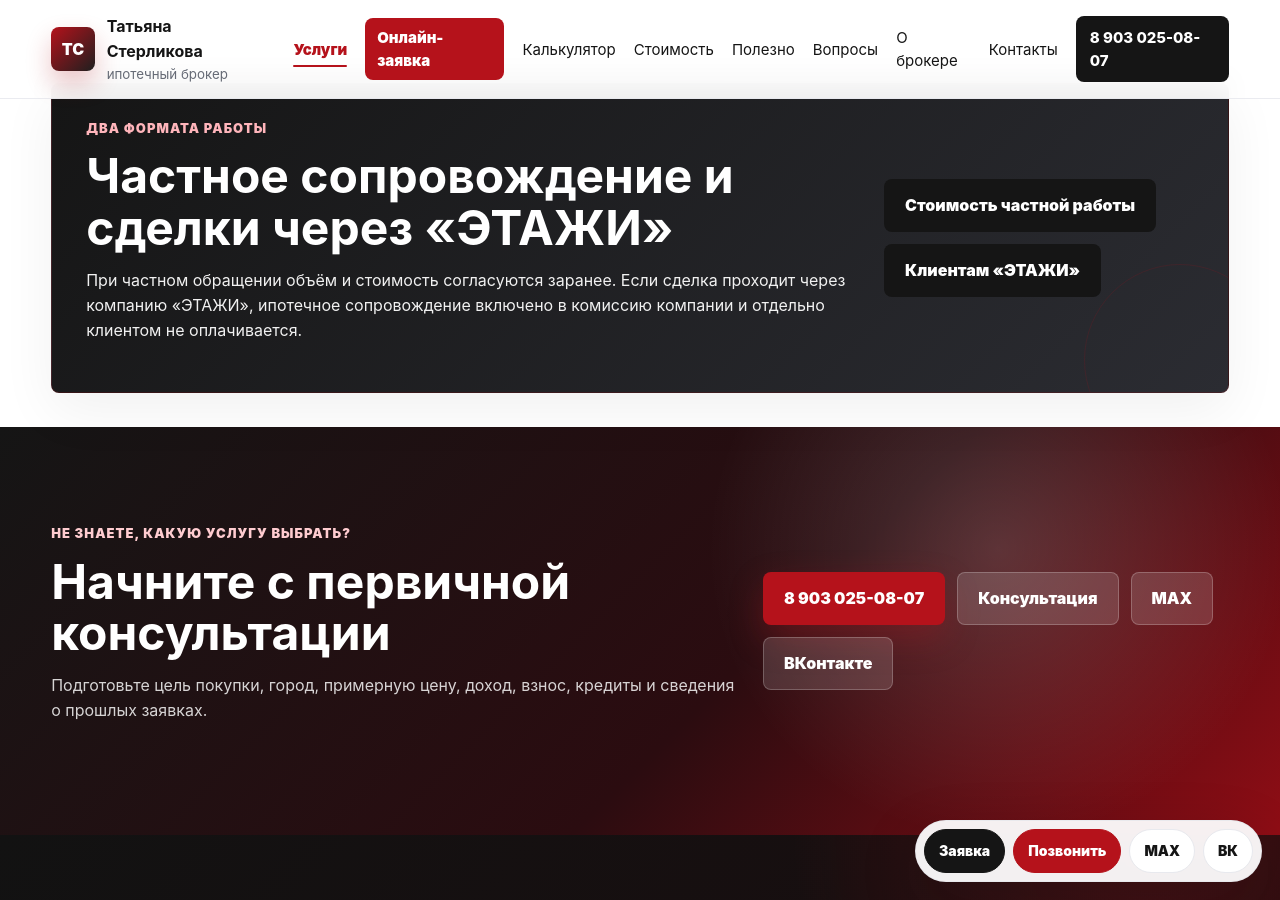
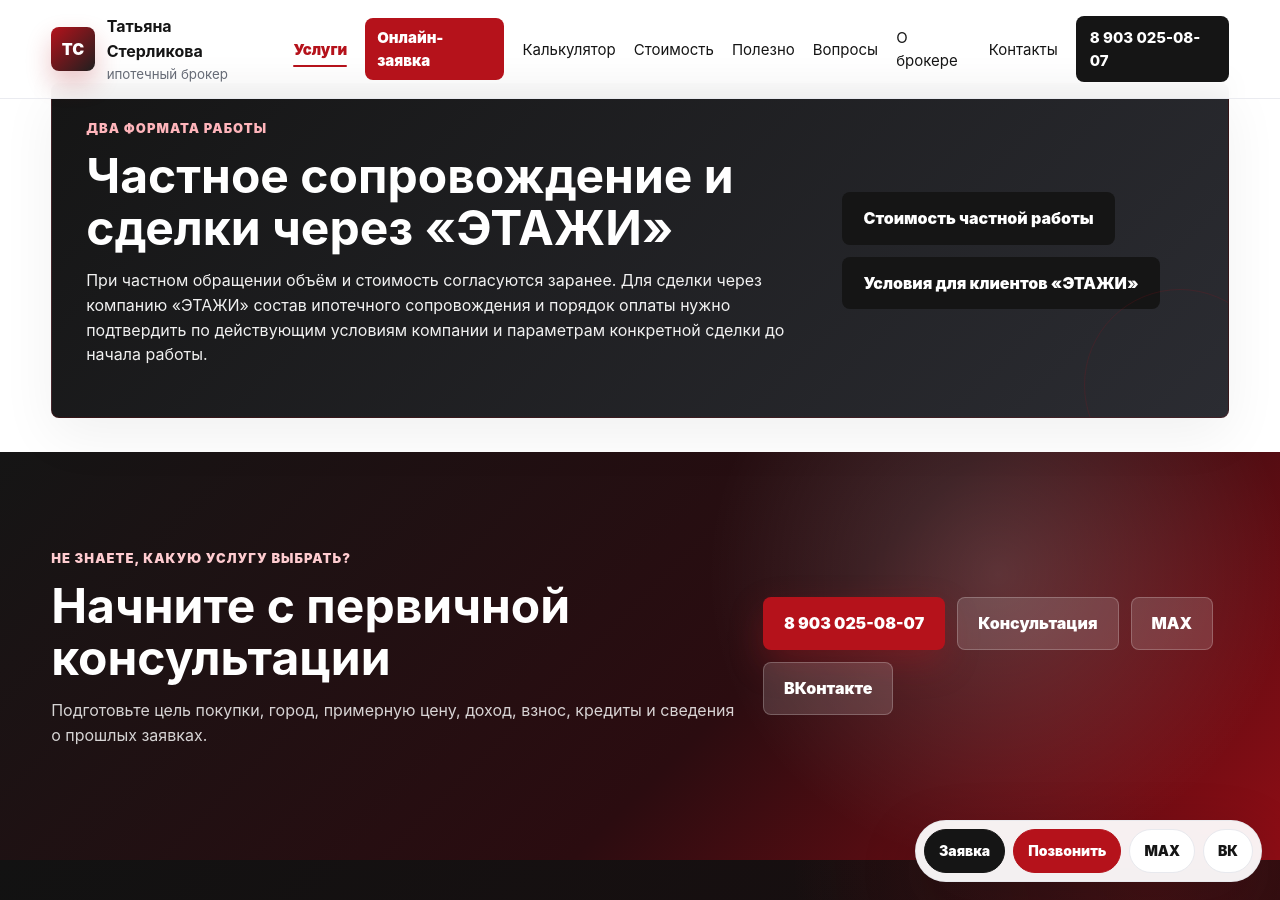
Before and after one commit to deputat36/broker, a Jekyll site: the page built from uslugi.md, in a window 1280 px wide and 900 px high, scrolled down 3520 px. Built offline with Jekyll 4.4.1, drawn with Linux system fonts in a browser that asks for light colours; our own code applies the rules of GitHub Pages for plain Markdown files.

Commit message:
Уточнить условия ЭТАЖИ в каталоге услуг

```diff
--- a/uslugi.md
+++ b/uslugi.md
@@ -18,6 +18,6 @@
 
 <section class="section"><div class="section-head"><p class="eyebrow">Сложные ситуации</p><h2>Когда сначала нужно разобрать риски</h2></div><div class="grid cards-3"><article class="card"><h3><a href="{{ '/uslugi/otkazali-v-ipoteke/' | relative_url }}">Отказали в ипотеке</a></h3><p>Причины отказа и следующий шаг до новой заявки.</p></article><article class="card"><h3><a href="{{ '/uslugi/slozhnaya-ipoteka/' | relative_url }}">Сложная ипотека</a></h3><p>Нагрузка, история, нестандартный доход и спорный объект.</p></article><article class="card"><h3><a href="{{ '/uslugi/ipoteka-bez-oficialnogo-dohoda/' | relative_url }}">Без официального дохода</a></h3><p>Альтернативное подтверждение дохода и подготовка данных.</p></article><article class="card"><h3><a href="{{ '/uslugi/ipoteka-bez-pervonachalnogo-vznosa/' | relative_url }}">Без первоначального взноса</a></h3><p>Законные варианты, маткапитал, доход и риски заявки.</p></article><article class="card"><h3><a href="{{ '/uslugi/ipoteka-dlya-ip-samozanyatyh/' | relative_url }}">ИП и самозанятые</a></h3><p>Документы, поступления, срок деятельности и нагрузка.</p></article><article class="card"><h3><a href="{{ '/uslugi/ipoteka-s-plohoy-kreditnoy-istoriey/' | relative_url }}">Кредитная история</a></h3><p>Просрочки, частые заявки, кредиты и подготовка следующего обращения.</p></article></div></section>
 
-<section class="section compact-section"><div class="notice"><div><p class="eyebrow">Два формата работы</p><h2>Частное сопровождение и сделки через «ЭТАЖИ»</h2><p>При частном обращении объём и стоимость согласуются заранее. Если сделка проходит через компанию «ЭТАЖИ», ипотечное сопровождение включено в комиссию компании и отдельно клиентом не оплачивается.</p></div><div class="hero-actions"><a class="btn btn-dark" href="{{ '/stoimost/' | relative_url }}">Стоимость частной работы</a><a class="btn btn-dark" href="{{ '/etagi/' | relative_url }}">Клиентам «ЭТАЖИ»</a></div></div></section>
+<section class="section compact-section"><div class="notice"><div><p class="eyebrow">Два формата работы</p><h2>Частное сопровождение и сделки через «ЭТАЖИ»</h2><p>При частном обращении объём и стоимость согласуются заранее. Для сделки через компанию «ЭТАЖИ» состав ипотечного сопровождения и порядок оплаты нужно подтвердить по действующим условиям компании и параметрам конкретной сделки до начала работы.</p></div><div class="hero-actions"><a class="btn btn-dark" href="{{ '/stoimost/' | relative_url }}">Стоимость частной работы</a><a class="btn btn-dark" href="{{ '/etagi/' | relative_url }}">Условия для клиентов «ЭТАЖИ»</a></div></div></section>
 
 <section class="section cta-section"><div><p class="eyebrow">Не знаете, какую услугу выбрать?</p><h2>Начните с первичной консультации</h2><p>Подготовьте цель покупки, город, примерную цену, доход, взнос, кредиты и сведения о прошлых заявках.</p></div><div class="cta-actions"><a class="btn btn-primary" href="tel:+79030250807">8 903 025-08-07</a><a class="btn btn-secondary" href="{{ '/konsultaciya/' | relative_url }}">Консультация</a><button class="btn btn-secondary" type="button" data-copy-phone>MAX</button><a class="btn btn-secondary" href="https://vk.com/tatyanasterlikova" rel="noopener">ВКонтакте</a></div></section>
```
